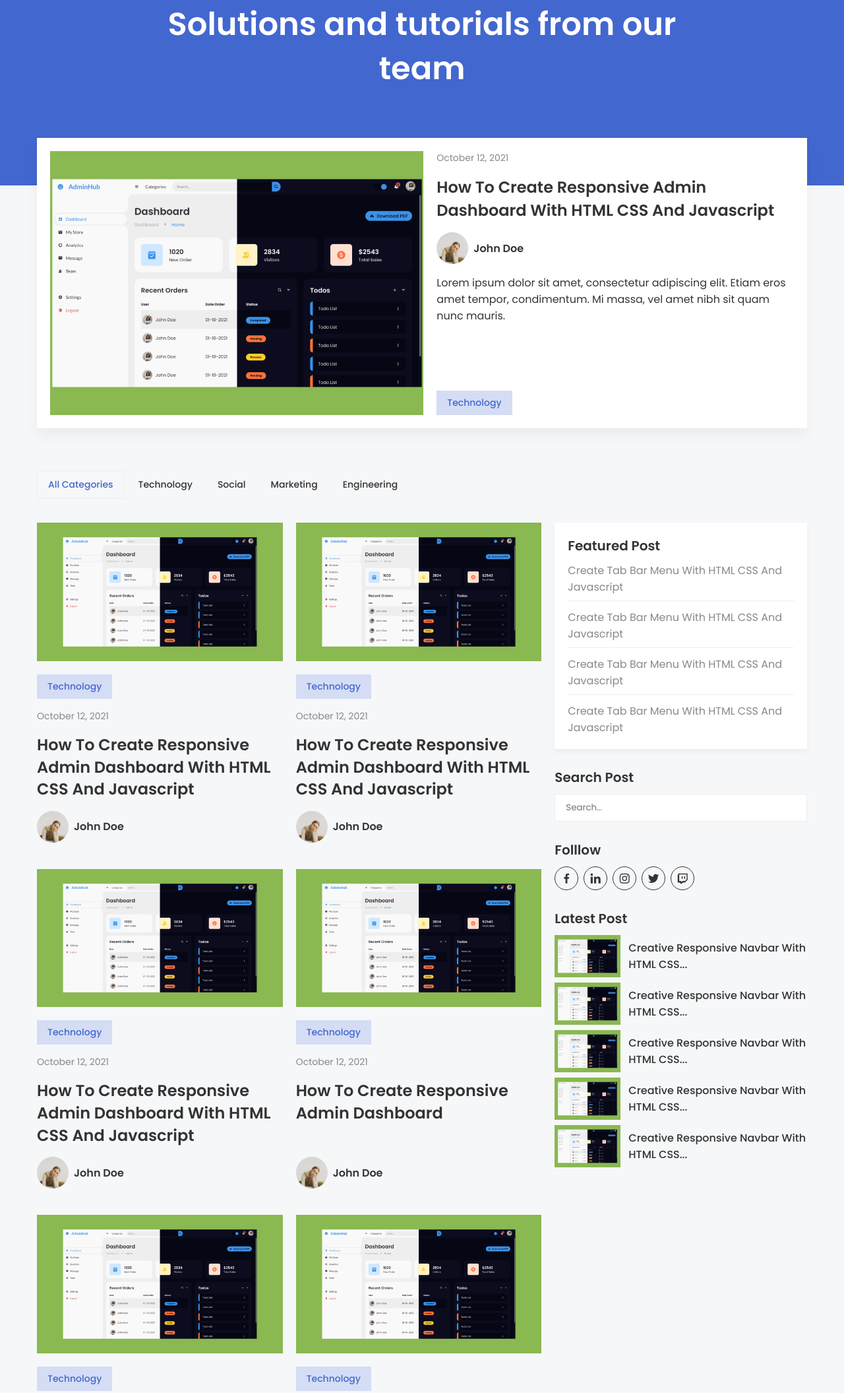
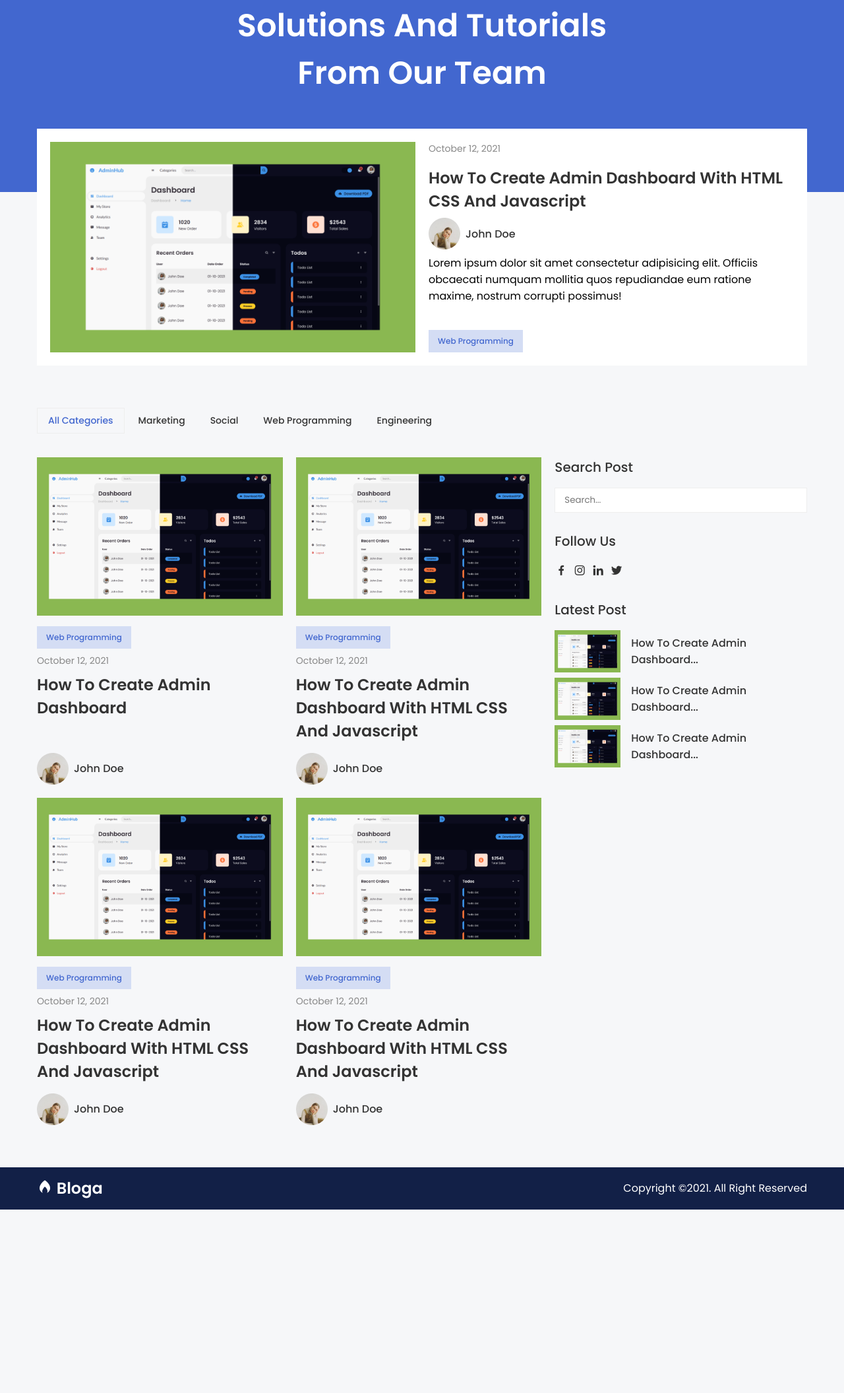
Before and after one commit to fajarnurwahid/bloga, a plain HTML site: page index.html in a window 1280 px wide. Shown: the part 182-2293 px from the top of the page at 66% size. After the commit the page ends 2015 px from the top, so only its background shows below. Drawn offline with nearby package versions, Linux system fonts and the light colour scheme.

Commit message:
First commit

```diff
--- a/index.html
+++ b/index.html
@@ -21,7 +21,7 @@
 				<li class="login"><a href="#">Login</a></li>
 				<li class="signup"><a href="#">Signup</a></li>
 			</ul>
-			<i class="bx bx-menu toggle-menu"></i>
+			<i class='bx bx-menu toggle-menu' ></i>
 		</div>
 	</nav>
 	<!-- NAVBAR -->
@@ -30,7 +30,7 @@
 	<header>
 		<div class="container">
 			<span>Our Blog</span>
-			<h1>Solutions and tutorials from our team</h1>
+			<h1>Solutions And Tutorials From Our Team</h1>
 		</div>
 	</header>
 	<!-- HEADER -->
@@ -44,37 +44,37 @@
 				</div>
 				<div class="right">
 					<span class="time">October 12, 2021</span>
-					<a href="#" class="link-post">How To Create Responsive Admin Dashboard With HTML CSS And Javascript</a>
+					<a href="#" class="link-post">How To Create Admin Dashboard With HTML CSS And Javascript</a>
 					<div class="profile">
 						<img src="img/profile.png" alt="">
 						<span class="name">John Doe</span>
 					</div>
-					<p>Lorem ipsum dolor sit amet, consectetur adipiscing elit. Etiam eros amet tempor, condimentum. Mi massa, vel amet nibh sit quam nunc mauris.</p>
-					<span class="category">Technology</span>
+					<p>Lorem ipsum dolor sit amet consectetur adipisicing elit. Officiis obcaecati numquam mollitia quos repudiandae eum ratione maxime, nostrum corrupti possimus!</p>
+					<span class="category">Web Programming</span>
 				</div>
 			</div>
 		</div>
 	</section>
 	<!-- TOP POST -->
 
-	<!-- CONTENT -->
-	<section id="content">
+	<!-- MAIN -->
+	<main>
 		<div class="container">
 			<ul class="categories">
 				<li><a href="#" class="active">All Categories</a></li>
-				<li><a href="#">Technology</a></li>
+				<li><a href="#">Marketing</a></li>
 				<li><a href="#">Social</a></li>
-				<li><a href="#">Marketing</a></li>
+				<li><a href="#">Web Programming</a></li>
 				<li><a href="#">Engineering</a></li>
 			</ul>
 
-			<div class="wrapper-post">
+			<div class="content">
 				<div class="left">
 					<div class="post">
 						<img src="img/img.png" alt="">
-						<span class="category">Technology</span>
+						<span class="category">Web Programming</span>
 						<span class="time">October 12, 2021</span>
-						<a href="#" class="link-post">How To Create Responsive Admin Dashboard With HTML CSS And Javascript</a>
+						<a href="#" class="link-post">How To Create Admin Dashboard</a>
 						<div class="profile">
 							<img src="img/profile.png" alt="">
 							<span class="name">John Doe</span>
@@ -82,9 +82,9 @@
 					</div>
 					<div class="post">
 						<img src="img/img.png" alt="">
-						<span class="category">Technology</span>
+						<span class="category">Web Programming</span>
 						<span class="time">October 12, 2021</span>
-						<a href="#" class="link-post">How To Create Responsive Admin Dashboard With HTML CSS And Javascript</a>
+						<a href="#" class="link-post">How To Create Admin Dashboard With HTML CSS And Javascript</a>
 						<div class="profile">
 							<img src="img/profile.png" alt="">
 							<span class="name">John Doe</span>
@@ -92,9 +92,9 @@
 					</div>
 					<div class="post">
 						<img src="img/img.png" alt="">
-						<span class="category">Technology</span>
+						<span class="category">Web Programming</span>
 						<span class="time">October 12, 2021</span>
-						<a href="#" class="link-post">How To Create Responsive Admin Dashboard With HTML CSS And Javascript</a>
+						<a href="#" class="link-post">How To Create Admin Dashboard With HTML CSS And Javascript</a>
 						<div class="profile">
 							<img src="img/profile.png" alt="">
 							<span class="name">John Doe</span>
@@ -102,29 +102,9 @@
 					</div>
 					<div class="post">
 						<img src="img/img.png" alt="">
-						<span class="category">Technology</span>
+						<span class="category">Web Programming</span>
 						<span class="time">October 12, 2021</span>
-						<a href="#" class="link-post">How To Create Responsive Admin Dashboard</a>
-						<div class="profile">
-							<img src="img/profile.png" alt="">
-							<span class="name">John Doe</span>
-						</div>
-					</div>
-					<div class="post">
-						<img src="img/img.png" alt="">
-						<span class="category">Technology</span>
-						<span class="time">October 12, 2021</span>
-						<a href="#" class="link-post">How To Create Responsive Admin Dashboard With HTML CSS And Javascript</a>
-						<div class="profile">
-							<img src="img/profile.png" alt="">
-							<span class="name">John Doe</span>
-						</div>
-					</div>
-					<div class="post">
-						<img src="img/img.png" alt="">
-						<span class="category">Technology</span>
-						<span class="time">October 12, 2021</span>
-						<a href="#" class="link-post">How To Create Responsive Admin Dashboard With HTML CSS And Javascript</a>
+						<a href="#" class="link-post">How To Create Admin Dashboard With HTML CSS And Javascript</a>
 						<div class="profile">
 							<img src="img/profile.png" alt="">
 							<span class="name">John Doe</span>
@@ -132,61 +112,38 @@
 					</div>
 				</div>
 				<div class="right">
-					<div class="featured-post">
-						<h3 class="sub-title">Featured Post</h3>
-						<ul class="posts">
-							<li><a href="#">Create Tab Bar Menu With HTML CSS And Javascript</a></li>
-							<li><a href="#">Create Tab Bar Menu With HTML CSS And Javascript</a></li>
-							<li><a href="#">Create Tab Bar Menu With HTML CSS And Javascript</a></li>
-							<li><a href="#">Create Tab Bar Menu With HTML CSS And Javascript</a></li>
-						</ul>
-					</div>
-					<div class="sticky">
-						<form action="">
+					<form action="#">
 						<h3 class="sub-title">Search Post</h3>
 						<input type="text" placeholder="Search...">
 					</form>
 					<div>
-							<h3 class="sub-title">Folllow</h3>
+						<h3 class="sub-title">Follow Us</h3>
 						<ul class="social-link">
 							<li><a href="#"><i class='bx bxl-facebook' ></i></a></li>
+							<li><a href="#"><i class='bx bxl-instagram' ></i></a></li>
 							<li><a href="#"><i class='bx bxl-linkedin' ></i></a></li>
-								<li><a href="#"><i class='bx bxl-instagram' ></i></a></li>
 							<li><a href="#"><i class='bx bxl-twitter' ></i></a></li>
-								<li><a href="#"><i class='bx bxl-twitch' ></i></a></li>
 						</ul>
 					</div>
 					<div>
 						<h3 class="sub-title">Latest Post</h3>
-							<ul class="latest-post">
+						<ul class="posts">
 							<li>
 								<a href="#">
 									<img src="img/img.png" alt="">
-										<h4>Creative Responsive Navbar With HTML CSS...</h4>
+									<span>How To Create Admin Dashboard...</span>
 								</a>
 							</li>
 							<li>
 								<a href="#">
 									<img src="img/img.png" alt="">
-										<h4>Creative Responsive Navbar With HTML CSS...</h4>
+									<span>How To Create Admin Dashboard...</span>
 								</a>
 							</li>
 							<li>
 								<a href="#">
 									<img src="img/img.png" alt="">
-										<h4>Creative Responsive Navbar With HTML CSS...</h4>
-									</a>
-								</li>
-								<li>
-									<a href="#">
-										<img src="img/img.png" alt="">
-										<h4>Creative Responsive Navbar With HTML CSS...</h4>
-									</a>
-								</li>
-								<li>
-									<a href="#">
-										<img src="img/img.png" alt="">
-										<h4>Creative Responsive Navbar With HTML CSS...</h4>
+									<span>How To Create Admin Dashboard...</span>
 								</a>
 							</li>
 						</ul>
@@ -194,9 +151,8 @@
 				</div>
 			</div>
 		</div>
-		</div>
-	</section>
-	<!-- CONTENT -->
+	</main>
+	<!-- MAIN -->
 
 	<!-- FOOTER -->
 	<footer>
--- a/style.css
+++ b/style.css
@@ -5,15 +5,6 @@
 	padding: 0;
 	box-sizing: border-box;
 	font-family: 'Poppins', sans-serif;
-	color: var(--black);
-}
-
-a {
-	text-decoration: none;
-}
-
-li {
-	list-style: none;
 }
 
 :root {
@@ -33,6 +24,14 @@ li {
 	--shadow: 0 4px 8px rgba(0, 0, 0, .05);
 }
 
+a {
+	text-decoration: none;
+}
+
+li {
+	list-style: none;
+}
+
 body {
 	background: var(--bg);
 }
@@ -47,15 +46,16 @@ body {
 
 
 
+
 /* NAVBAR */
-nav {
-	height: 64px;
+nav	{
 	position: fixed;
 	top: 0;
 	left: 0;
 	width: 100%;
+	height: 64px;
+	transition: all .3s ease;
 	z-index: 999;
-	transition: all .3s ease;
 }
 nav.active {
 	background: var(--white);
@@ -65,85 +65,73 @@ nav .container {
 	align-items: center;
 	grid-gap: 64px;
 }
+nav.active .brand {
+	color: var(--blue);
+}
 nav .brand {
 	font-size: 24px;
 	font-weight: 600;
 	display: flex;
-	grid-gap: 8px;
 	align-items: center;
 	color: var(--white);
-	transition: all .3s ease;
-}
-nav.active .brand,
-nav.active .brand .bx,
-nav.active .nav-menu a {
-	color: var(--blue);
-}
-nav .brand .bx {
-	color: var(--white);
+	grid-gap: 8px;
 }
 nav .nav-menu {
 	display: flex;
 	grid-gap: 36px;
-	flex-grow: 1;
+	flex: 1 1 0;
+	align-items: center;
 }
-nav .nav-menu a {
+nav.active .nav-menu li a {
+	color: var(--blue);
+}
+nav .nav-menu li a {
 	font-size: 14px;
 	font-weight: 500;
-	padding-bottom: 3px;
 	position: relative;
 	color: var(--white);
-	transition: all .3s ease;
+	padding: 3px 0;
+}
+nav.active .nav-menu li:not(.login, .signup) a::before {
+	background: var(--blue);
 }
 nav .nav-menu li:not(.login, .signup) a::before {
 	content: '';
 	position: absolute;
 	bottom: 0;
 	left: 50%;
-	width: 0;
 	transform: translateX(-50%);
-	transition: all .3s ease;
 	height: 2px;
 	background: var(--white);
+	width: 0;
+	transition: all .3s ease;
 }
-nav.active .nav-menu li:not(.login, .signup) a::before {
-	background: var(--blue);
-}
-nav .nav-menu li a.active::before,
-nav .nav-menu li a:hover::before {
+nav .nav-menu li:not(.login, .signup) a.active::before,
+nav .nav-menu li:not(.login, .signup) a:hover::before {
 	width: 100%;
 }
 nav .login {
 	margin-left: auto;
 }
-nav .nav-menu .signup a {
-	padding: 10px 28px;
+nav .nav-menu .signup a,
+nav.active .nav-menu .signup a {
+	display: inline-block;
+	padding: 10px 16px;
 	background: var(--blue-l-1);
-	transition: all .3s ease;
-	display: inline-block;
-}
-nav.active .nav-menu .signup a {
 	color: var(--white);
-	background: var(--blue);
 }
 nav .nav-menu .signup a:hover {
 	background: var(--blue-l-2);
 }
-nav.active .nav-menu .signup a:hover {
-	background: var(--blue-l-1);
-}
 nav .nav-menu .signup a:active {
-	background: var(--blue-l-1);
-}
-nav.active .nav-menu .signup a:active {
 	background: var(--blue-d-1);
 }
 nav .toggle-menu {
+	font-size: 20px;
 	color: var(--white);
 	margin-left: auto;
+	cursor: pointer;
 	display: none;
-	font-size: 20px;
-	cursor: pointer;
 }
 nav.active .toggle-menu {
 	color: var(--blue);
@@ -152,27 +140,28 @@ nav.active .toggle-menu {
 
 
 
+
+
 /* HEADER */
 header {
+	background: var(--blue);
 	padding: 144px 0;
-	background: var(--blue);
 	text-align: center;
 }
 header span {
-	font-weight: 500;
+	color: var(--white);
+	font-weight: 600;
 	text-transform: uppercase;
 	letter-spacing: 2px;
+	margin-bottom: 1rem;
 	display: inline-block;
-	margin-bottom: 1rem;
-	color: var(--white);
 }
 header h1 {
 	font-size: 48px;
 	font-weight: 600;
-	max-width: 70%;
+	color: var(--white);
+	max-width: 600px;
 	margin: 0 auto;
-	color: var(--white);
-	line-height: 140%;
 }
 /* HEADER */
 
@@ -181,251 +170,220 @@ header h1 {
 
 /* TOP POST */
 #top-post {
-	margin-top: -72px;
+	margin-top: -96px;
 }
 #top-post .wrapper {
 	padding: 20px;
 	background: var(--white);
-	box-shadow: var(--shadow-md);
 	display: flex;
 	grid-gap: 20px;
 	flex-wrap: wrap;
 }
-#top-post .wrapper .left {
-	flex: 1.3 1 460px;
-	height: 400px;
+#top-post .left,
+#top-post .right {
+	flex: 1 1 400px;
 }
-#top-post .wrapper .right {
-	flex: 1 1 460px;
+#top-post .left img {
+	width: 100%;
+	height: 100%;
+	object-fit: cover;
+}
+#top-post .right {
 	display: flex;
 	flex-direction: column;
 	align-items: flex-start;
 }
-#top-post .wrapper .left img {
-	width: 100%;
-	height: 100%;
-	object-fit: cover;
-}
-#top-post .wrapper .time {
+#top-post .right .time {
+	color: var(--dark-grey);
 	font-size: 14px;
-	color: var(--dark-grey);
-	display: inline-block;
 	margin-bottom: 1rem;
 }
-#top-post .wrapper .link-post {
+#top-post .right .link-post {
 	font-size: 24px;
 	font-weight: 600;
-	margin-bottom: 1rem;
+	color: var(--black);
+	margin-bottom: 8px;
 	transition: all .3s ease;
 }
-#top-post .wrapper .link-post:hover {
+#top-post .right .link-post:hover {
 	color: var(--blue);
 }
-#top-post .wrapper .link-post:active {
+#top-post .right .link-post:active {
 	color: var(--blue-d-1);
 }
-#top-post .wrapper .profile {
+#top-post .right .profile {
 	display: flex;
+	align-items: center;
 	grid-gap: 8px;
-	align-items: center;
+	margin-bottom: 8px;
+}
+#top-post .right .profile .name {
+	font-weight: 500;
+	color: var(--black);
+}
+#top-post .right > p {
 	margin-bottom: 1rem;
 }
-#top-post .wrapper .profile img {
-	width: 48px;
-}
-#top-post .wrapper .profile .name {
-	font-weight: 600;
-}
-#top-post .wrapper p {
-	margin-bottom: 1rem;
-}
-#top-post .wrapper .category {
+#top-post .right .category {
 	margin-top: auto;
-	padding: 8px 16px;
+	padding: 8px 14px;
 	background: var(--blue-l-3);
+	font-size: 12px;
+	font-weight: 500;
 	color: var(--blue);
-	font-weight: 500;
-	font-size: 14px;
 }
 /* TOP POST */
 
 
 
-
-/* CONTENT */
-#content {
+/* MAIN */
+main {
 	padding: 64px 0;
 }
-#content .categories {
+main .categories {
 	display: flex;
+	align-items: center;
 	grid-gap: 4px;
-	align-items: center;
+	overflow-x: auto;
 	margin-bottom: 36px;
-	overflow-x: auto;
-	scrollbar-width: none;
 }
-#content .categories li a {
-	padding: 10px 16px;
+main .categories a {
+	color: var(--black);
 	font-size: 14px;
 	font-weight: 500;
+	border: 1px solid transparent;
+	padding: 8px 16px;
 	transition: all .3s ease;
-	border: 1px solid transparent;
+	display: inline-block;
 	white-space: nowrap;
-	display: inline-block;
 }
-#content .categories li a:hover {
-	border-color: var(--grey);
+main .categories a:hover,
+main .categories a.active {
+	border: 1px solid var(--grey);
 }
-#content .categories li a.active {
-	border: 1px solid var(--grey);
+main .categories a.active {
 	color: var(--blue);
 }
-
-
-#content .wrapper-post {
+main .content {
 	display: grid;
 	grid-template-columns: 2fr 1fr;
 	grid-gap: 20px;
+	align-items: flex-start;
 }
-#content .wrapper-post .left {
+main .content .left {
 	display: grid;
 	grid-template-columns: repeat(auto-fit, minmax(280px, 1fr));
 	grid-gap: 20px;
-	grid-row-gap: 40px;
+	grid-row: 40px;
 }
-#content .post {
+main .content .left .post > img {
+	width: 100%;
+	height: 240px;
+	object-fit: cover;
+	margin-bottom: 1rem;
+}
+main .content .left .post {
 	display: flex;
 	flex-direction: column;
 	align-items: flex-start;
 }
-#content .post > img {
-	width: 100%;
-	margin-bottom: 20px;
+main .content .left .post .time {
+	color: var(--dark-grey);
+	font-size: 14px;
+	margin-bottom: 8px;
 }
-#content .post .category {
-	padding: 8px 16px;
-	background: var(--blue-l-3);
+main .content .left .post .link-post {
+	font-size: 24px;
+	font-weight: 600;
+	color: var(--black);
+	margin-bottom: 1rem;
+	transition: all .3s ease;
+}
+main .content .left .post .link-post:hover {
 	color: var(--blue);
+}
+main .content .left .post .link-post:active {
+	color: var(--blue-d-1);
+}
+main .content .left .post .profile {
+	display: flex;
+	align-items: center;
+	grid-gap: 8px;
+	margin-top: auto;
+}
+main .content .left .post .profile .name {
 	font-weight: 500;
-	font-size: 14px;
+	color: var(--black);
+}
+main .content .left .post > p {
 	margin-bottom: 1rem;
 }
-#content .post .time {
-	font-size: 14px;
-	color: var(--dark-grey);
-	display: inline-block;
-	margin-bottom: 1rem;
+main .content .left .post .category {
+	padding: 8px 14px;
+	background: var(--blue-l-3);
+	font-size: 12px;
+	font-weight: 500;
+	color: var(--blue);
+	margin-bottom: 8px;
 }
-#content .post .link-post {
-	font-size: 24px;
-	font-weight: 600;
-	margin-bottom: 1rem;
-	transition: all .3s ease;
-	line-height: 140%;
-}
-#content .post .link-post:hover {
-	color: var(--blue);
-}
-#content .post .link-post:active {
-	color: var(--blue-d-1);
-}
-#content .post .profile {
-	display: flex;
-	grid-gap: 8px;
-	align-items: center;
-	margin-top: auto;
-}
-#content .post .profile img {
-	width: 48px;
-}
-#content .post .profile .name {
-	font-weight: 600;
-}
-#content .featured-post {
-	padding: 20px;
-	background: var(--white);
-	box-shadow: var(--shadow);
-	margin-bottom: 28px;
-}
-#content .featured-post .posts li:not(:last-child) a {
-	display: block;
-	margin-bottom: 12px;
-	padding-bottom: 8px;
-	border-bottom: 1px solid var(--grey);
-}
-#content .featured-post .posts li a {
-	color: var(--dark-grey);
-	transition: all .3s ease;
-}
-#content .featured-post .posts li a:hover {
-	color: var(--black);
-}
-#content .sub-title {
-	font-size: 20px;
-	font-weight: 600;
-	margin-bottom: 10px;
-}
-#content .sticky {
+main .content .right {
 	position: sticky;
 	top: 72px;
 }
-#content .sticky > * {
+main .content .right .sub-title {
+	font-size: 20px;
+	color: var(--black);
+	font-weight: 500;
+	margin-bottom: 1rem;
+}
+main .content .right > * {
 	margin-bottom: 28px;
 }
-#content .sticky input {
+main .content .right form input {
 	width: 100%;
 	outline: none;
 	border: 1px solid var(--grey);
-	padding: 10px 16px;
+	padding: 8px 14px;
 }
-#content .sticky .social-link {
+main .content .right .social-link {
+	display: flex;
+	align-items: center;
+	grid-gap: 8px;
+}
+main .content .right .social-link a {
+	font-size: 20px;
+	color: var(--black);
+	transition: all .3s ease;
+}
+main .content .right .social-link a:hover {
+	color: var(--blue);
+}
+main .content .right .posts {
 	display: flex;
 	grid-gap: 8px;
+	flex-direction: column;
+	align-items: flex-start;
 }
-#content .sticky .social-link li a {
+main .content .right .posts a {
 	display: flex;
-	width: 36px;
-	transition: all .3s ease;
-	height: 36px;
+	grid-gap: 1rem;
 	align-items: center;
-	justify-content: center;
-	border-radius: 50%;
-	border: 1px solid var(--black);
-	font-size: 20px;
-}
-#content .sticky .social-link li a:hover {
-	background: var(--black);
-}
-#content .sticky .social-link li a:hover .bx {
-	color: var(--white);
-}
-#content .sticky .latest-post {
-	display: flex;
-	flex-direction: column;
-	grid-gap: 8px;
-}
-#content .sticky .latest-post li a {
-	display: flex;
-	grid-gap: 12px;
-	align-items: center;
-}
-#content .sticky .latest-post li a h4 {
-	font-size: 16px;
+	color: var(--black);
 	font-weight: 500;
 	transition: all .3s ease;
 }
-#content .sticky .latest-post li a:hover h4 {
+main .content .right .posts a:hover {
 	color: var(--blue);
 }
-#content .sticky .latest-post li a:active h4 {
+main .content .right .posts a:active {
 	color: var(--blue-d-1);
 }
-#content .sticky .latest-post img {
+main .content .right .posts img {
+	width: 100px;
 	height: 64px;
-	width: 100px;
 	object-fit: cover;
 }
-/* CONTENT */
+/* MAIN */
 
 
 
@@ -433,52 +391,41 @@ header h1 {
 /* FOOTER */
 footer {
 	background: var(--blue-d-2);
-	min-height: 64px;
-	padding: 20px 0;
 }
 footer .container {
 	display: flex;
 	align-items: center;
+	min-height: 64px;
 	justify-content: space-between;
 }
 footer .brand {
+	color: var(--white);
 	font-size: 24px;
 	font-weight: 600;
-	display: flex;
-	grid-gap: 8px;
-	align-items: center;
-	color: var(--white);
-	transition: all .3s ease;
-}
-footer .brand .bx {
-	color: var(--white);
 }
 footer p {
 	color: var(--white);
-	font-size: 14px;
-	font-weight: 500;
 }
 /* FOOTER */
 
 
 
+
+
 @media screen and (max-width: 768px) {
-	#content .wrapper-post {
-		grid-template-columns: 1.2fr 1fr;
-	}
-	header h1 {
-		font-size: 36px;
+	nav .toggle-menu {
+		display: block;
 	}
 	nav .nav-menu {
 		position: absolute;
 		top: 100%;
 		left: 0;
-		right: 0;
+		width: 100%;
 		background: var(--white);
+		padding: 1rem;
 		flex-direction: column;
+		grid-gap: 12px;
 		align-items: flex-start;
-		grid-gap: 1rem;
-		padding: 1rem;
 		opacity: 0;
 		visibility: hidden;
 		transition: all .3s ease;
@@ -486,7 +433,6 @@ footer p {
 	nav .nav-menu.show {
 		opacity: 1;
 		visibility: visible;
-		box-shadow: var(--shadow-md);
 	}
 	nav .nav-menu li a {
 		color: var(--blue);
@@ -494,37 +440,18 @@ footer p {
 	nav .login {
 		margin-left: unset;
 	}
-	nav .nav-menu .signup a {
-		color: var(--white);
-		background: var(--blue);
-	}
-	nav .nav-menu .signup a:hover {
-		background: var(--blue-l-1);
-	}
-	nav .nav-menu .signup a:active {
-		background: var(--blue-d-1);
-	}
-	nav .toggle-menu {
-		display: block;
-	}
-	nav .nav-menu li:not(.login, .signup) a::before {
-		background: var(--blue);
+	main .content {
+		grid-gap: 40px;
+		grid-template-columns: 1fr;
 	}
 }
 
 
 
 @media screen and (max-width: 576px) {
-	#content .wrapper-post {
-		display: grid;
-		grid-template-columns: 1fr;
-		grid-gap: 20px;
-	}
-	header h1 {
-		font-size: 28px;
-	}
 	footer .container {
+		padding: 20px 0;
 		flex-direction: column;
-		align-items: center;
+		justify-content: center;
 	}
 }
```
Also changed, not shown: script.js (+4 -6 lines). Lines whose indentation alone changed are shown as unchanged.
